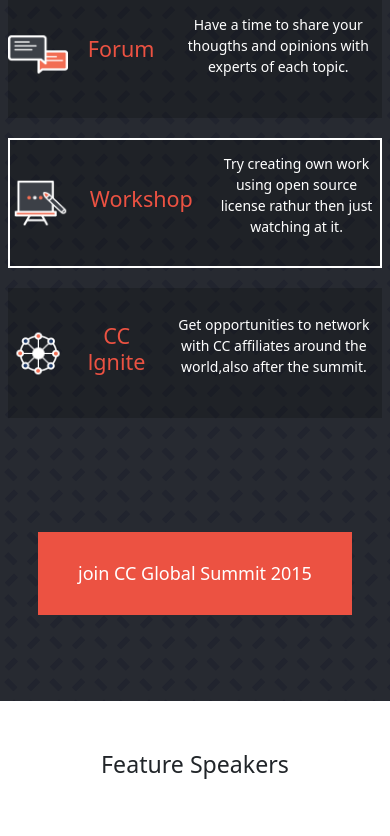
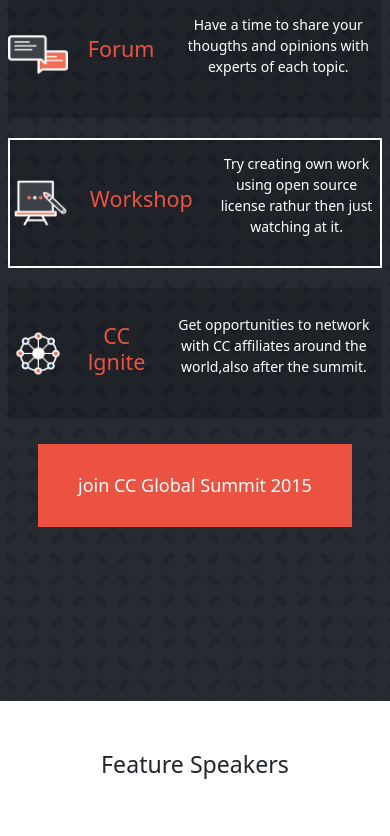
Before and after one commit to asad11ali/global.web, a website: page index.html in a window 390 px wide. Shown: the part 1156-1992 px from the top of the page. Drawn offline with nearby package versions, Linux system fonts and the light colour scheme.

Commit message:
add more styling

```diff
--- a/style.css
+++ b/style.css
@@ -908,7 +908,8 @@
     background-color: #272a31;
     background-image: url("images/pattern_bg.png");
     display: flex;
-    justify-content: center;
+    align-items: center;
+    flex-direction: column;
   }
 
   .main-program h3 {
@@ -971,9 +972,8 @@
   }
 
   .main-program .mobile-btn {
-    display: flex;
-    position: absolute;
-    top: 200%;
+    position: relative;
+    top: 70%;
     color: #fff;
     text-decoration: none;
     font-size: 18px;
@@ -1023,7 +1023,7 @@
 
   .team-one {
     width: 100%;
-    height: 90vh;
+    height: 95vh;
     display: flex;
     flex-direction: column;
     row-gap: 30px;
@@ -1038,7 +1038,7 @@
 
   .team-two {
     width: 100%;
-    height: 90vh;
+    height: 95vh;
     display: none;
     flex-direction: column;
     row-gap: 30px;
```
